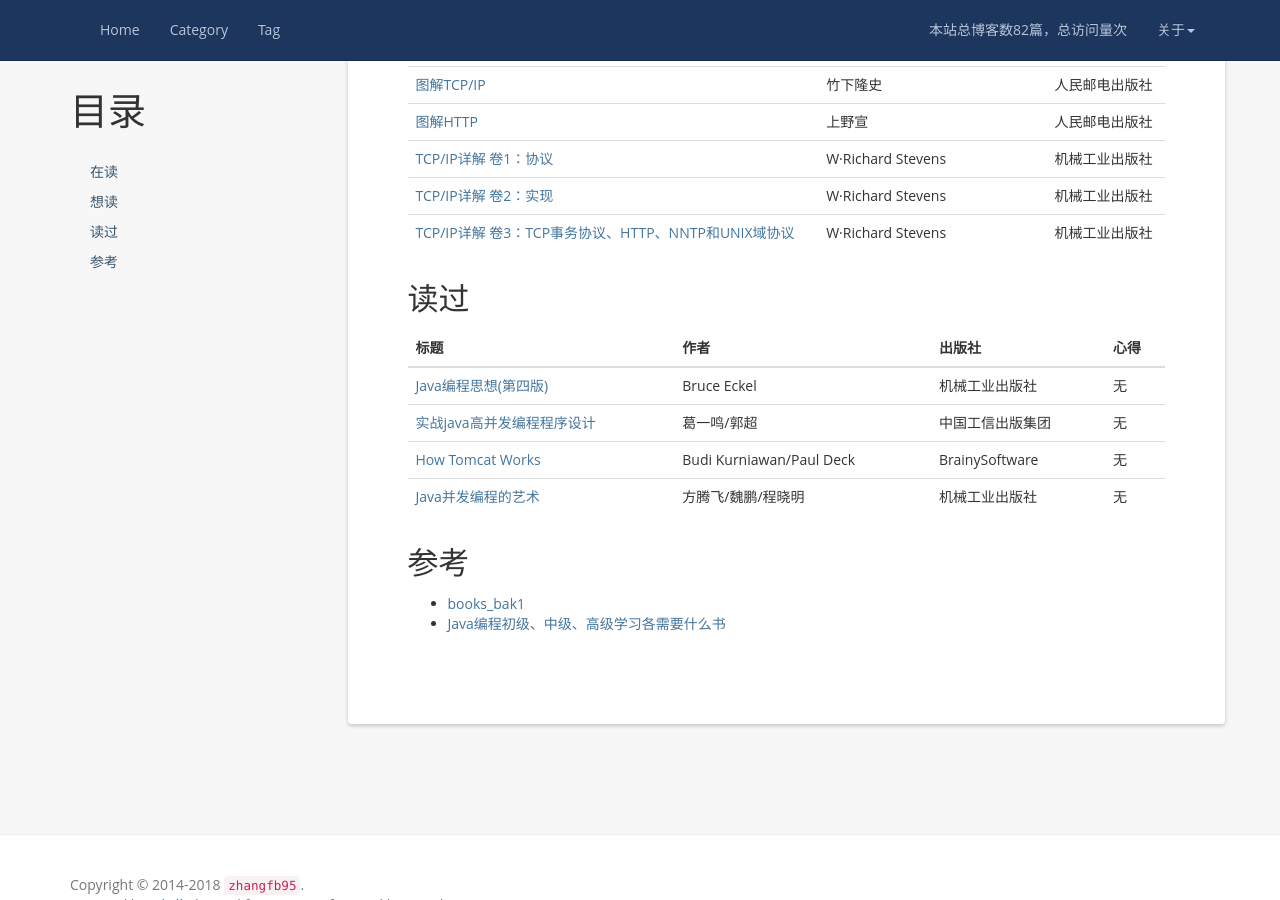
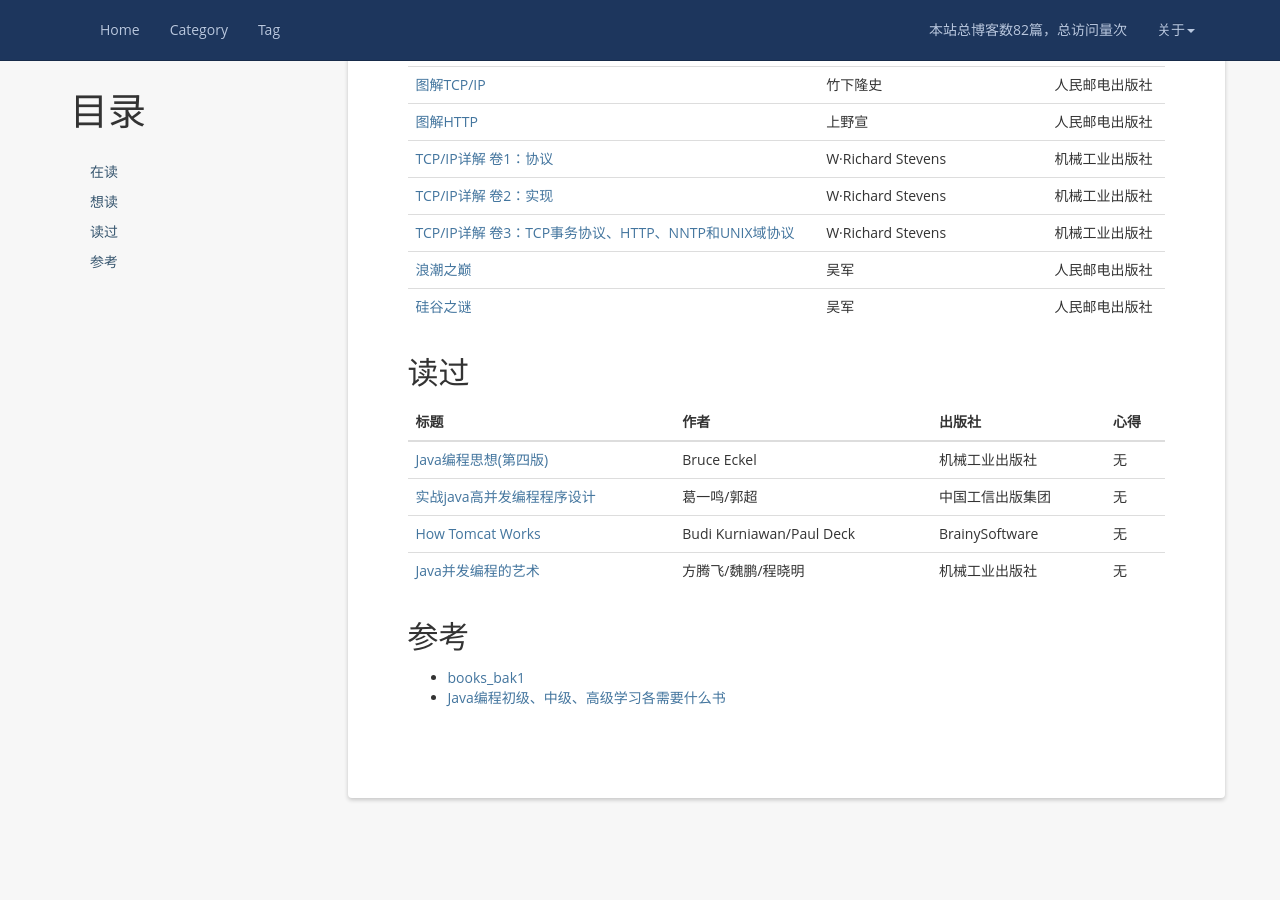
Before and after one commit to zhangfb95/zhangfb95.github.io.bak, a Jekyll site: the page built from books.md, in a window 1280 px wide and 900 px high, scrolled down 1579 px. Built offline with Jekyll 4.4.1, drawn with Linux system fonts in a browser that asks for light colours; nearby versions of some CDN libraries; a script that is not in the unit is left out; comment, search, counter and statistics services are not loaded.

Commit message:
增加两本想读的书籍

```diff
--- a/books.md
+++ b/books.md
@@ -50,6 +50,8 @@
 | [TCP/IP详解 卷1：协议](https://book.douban.com/subject/1088054) | W·Richard Stevens | 机械工业出版社 |
 | [TCP/IP详解 卷2：实现](https://book.douban.com/subject/1087767) | W·Richard Stevens | 机械工业出版社 |
 | [TCP/IP详解 卷3：TCP事务协议、HTTP、NNTP和UNIX域协议](https://book.douban.com/subject/1058634) | W·Richard Stevens | 机械工业出版社 |
+| [浪潮之巅](https://book.douban.com/subject/26792439) | 吴军 | 人民邮电出版社 |
+| [硅谷之谜](https://book.douban.com/subject/26665230) | 吴军 | 人民邮电出版社 |
 
 ## 读过
 
```
